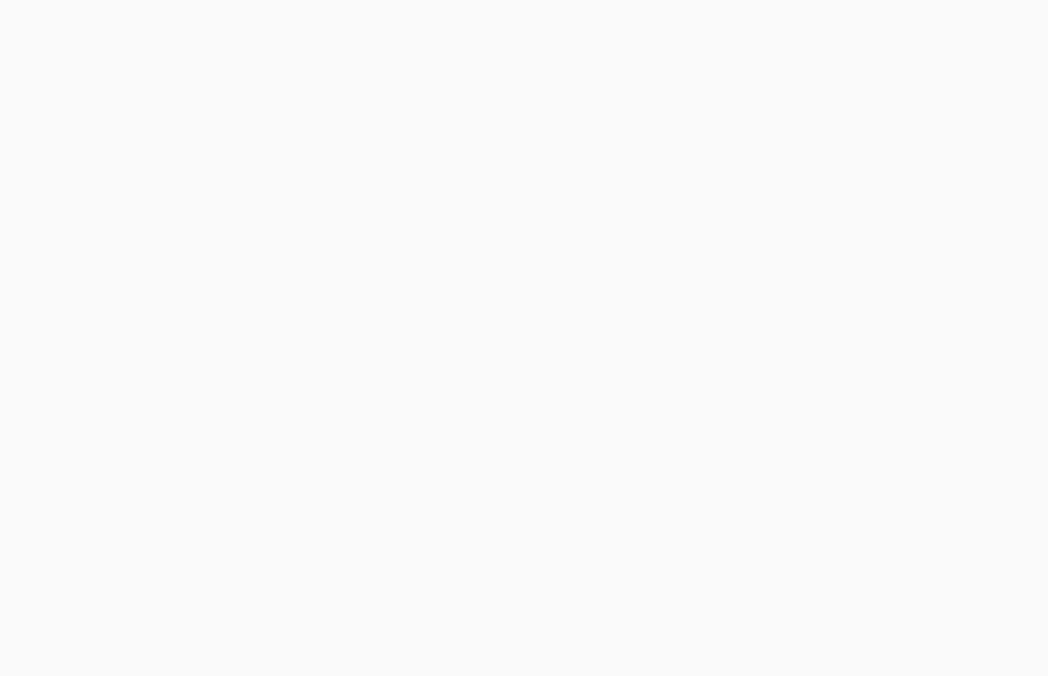
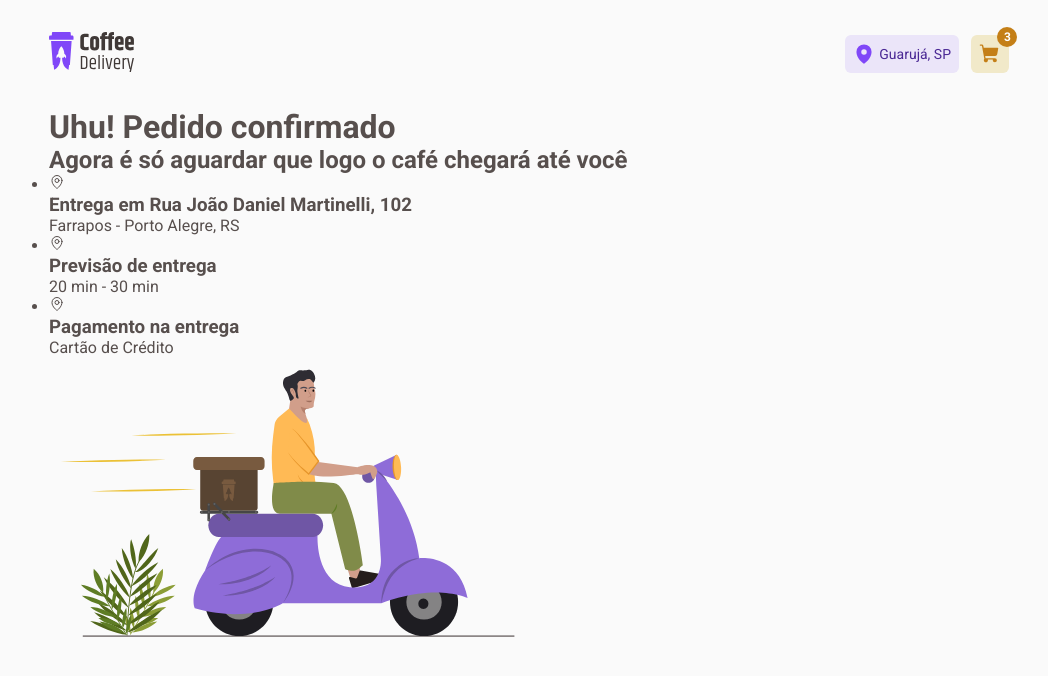
Before and after one commit to eoSalinas/coffee-delivery, a React (Vite) app: page /success in a window 1280 px wide. Before the commit this address had no page. Shown: the top 676 px of the page, without its empty margins (111-1159 px from the left). Built offline with nearby package versions, Linux system fonts and the light colour scheme.

Commit message:
Success Page - Added the HTML structure

```diff
--- a/src/Router.tsx
+++ b/src/Router.tsx
@@ -2,6 +2,7 @@
 import { DefaultLayout } from './layouts/DefaultLayout'
 import { Home } from './pages/home'
 import { Checkout } from './pages/checkout'
+import { Success } from './pages/success'
 
 export function Router() {
   return (
@@ -9,6 +10,7 @@
       <Route path="/" element={<DefaultLayout />}>
         <Route path="/" element={<Home />} />
         <Route path="/checkout" element={<Checkout />} />
+        <Route path="/success" element={<Success />} />
       </Route>
     </Routes>
   )
--- /dev/null
+++ b/src/pages/success/index.tsx
@@ -0,0 +1,43 @@
+import { MapPin } from 'phosphor-react'
+import deliveryGuyIMG from '../../assets/delivery-guy.svg'
+
+import { SuccesContainer } from './style'
+
+export function Success() {
+  return (
+    <SuccesContainer>
+      <h1>Uhu! Pedido confirmado</h1>
+      <h2>Agora é só aguardar que logo o café chegará até você</h2>
+      <ul>
+        <li>
+          <span>
+            <MapPin size={16} />
+          </span>
+          <h3>
+            Entrega em <strong>Rua João Daniel Martinelli, 102</strong>
+          </h3>
+          <p>Farrapos - Porto Alegre, RS</p>
+        </li>
+        <li>
+          <span>
+            <MapPin size={16} />
+          </span>
+          <h3>Previsão de entrega</h3>
+          <p>20 min - 30 min</p>
+        </li>
+        <li>
+          <span>
+            <MapPin size={16} />
+          </span>
+          <h3>Pagamento na entrega</h3>
+          <p>Cartão de Crédito</p>
+        </li>
+      </ul>
+
+      <img
+        src={deliveryGuyIMG}
+        alt="Ilustração de um entregador Coffee Delivery"
+      />
+    </SuccesContainer>
+  )
+}
--- /dev/null
+++ b/src/pages/success/style.ts
@@ -0,0 +1,3 @@
+import styled from 'styled-components'
+
+export const SuccesContainer = styled.main``
```
Also changed, not shown: src/assets/delivery-guy.svg (added).
